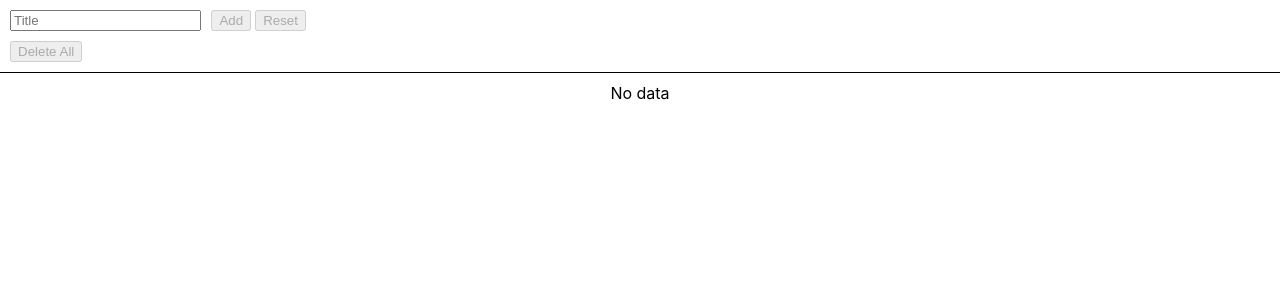
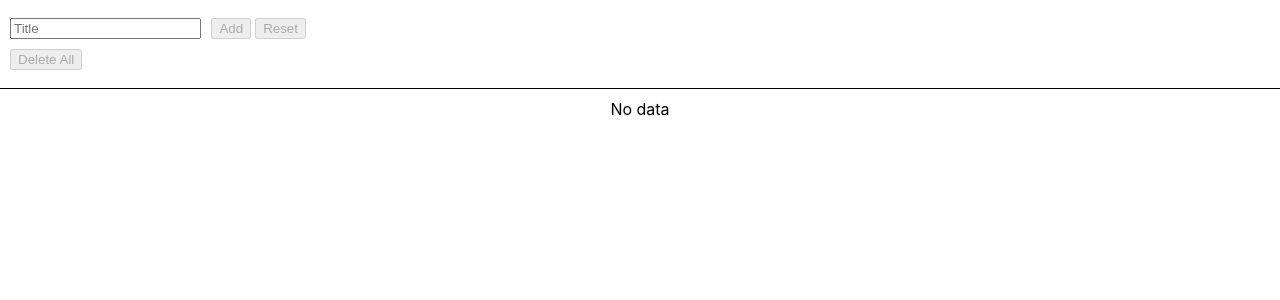
Before and after one commit to madly0894/redux-toolkit, a React (Create React App) app: page / in a window 1280 px wide. Shown: the top 300 px of the page. Built offline with nearby package versions, Linux system fonts and the light colour scheme.

Commit message:
add styles

```diff
--- a/src/App.css
+++ b/src/App.css
@@ -8,6 +8,19 @@ input[type=checkbox] {
   cursor: pointer;
 }
 
+ul {
+  height: calc(100% - 88px);
+  overflow-x: hidden;
+  overflow-y: auto;
+}
+
 li:hover {
   background-color: rgba(0, 0, 0, 0.05);
 }
+
+li div:first-child {
+  text-overflow: ellipsis;
+  overflow: hidden;
+  white-space: nowrap;
+  margin-right: 10px;
+}
--- a/src/App.js
+++ b/src/App.js
@@ -65,8 +65,8 @@ function App() {
     };
 
     return (
-        <div>
-            <div style={{ borderBottom: '1px solid black', padding: 10 }}>
+        <div className="App">
+            <div style={{ borderBottom: '1px solid black', paddingInline: 10, height: 88, display: 'flex', flexDirection: 'column', justifyContent: 'center' }}>
                 <div style={{ width: 300 }}>
                     <div style={{ display: 'flex', justifyContent: 'space-between', alignItems: 'center' }}>
                         <input type="text" placeholder="Title" onChange={onChangeTodo} value={todo.title} style={{ width: '100%', marginRight: 10 }}/>
@@ -85,7 +85,7 @@ function App() {
                     )}
                 </div>
 
-                <button style={{ marginTop: 10 }} disabled={todos.length === 0} onClick={deleteAllTodos}>Delete All</button>
+                <button style={{ marginTop: 10, alignSelf: 'flex-start' }} disabled={todos.length === 0} onClick={deleteAllTodos}>Delete All</button>
             </div>
 
             {
--- a/src/index.css
+++ b/src/index.css
@@ -1,10 +1,18 @@
+html, body, #root, .App {
+  height: 100%;
+  width: 100%;
+}
+
 body {
+  padding: 0;
   margin: 0;
+  box-sizing: border-box;
   font-family: -apple-system, BlinkMacSystemFont, 'Segoe UI', 'Roboto', 'Oxygen',
     'Ubuntu', 'Cantarell', 'Fira Sans', 'Droid Sans', 'Helvetica Neue',
     sans-serif;
   -webkit-font-smoothing: antialiased;
   -moz-osx-font-smoothing: grayscale;
+  overflow: hidden;
 }
 
 code {
```
